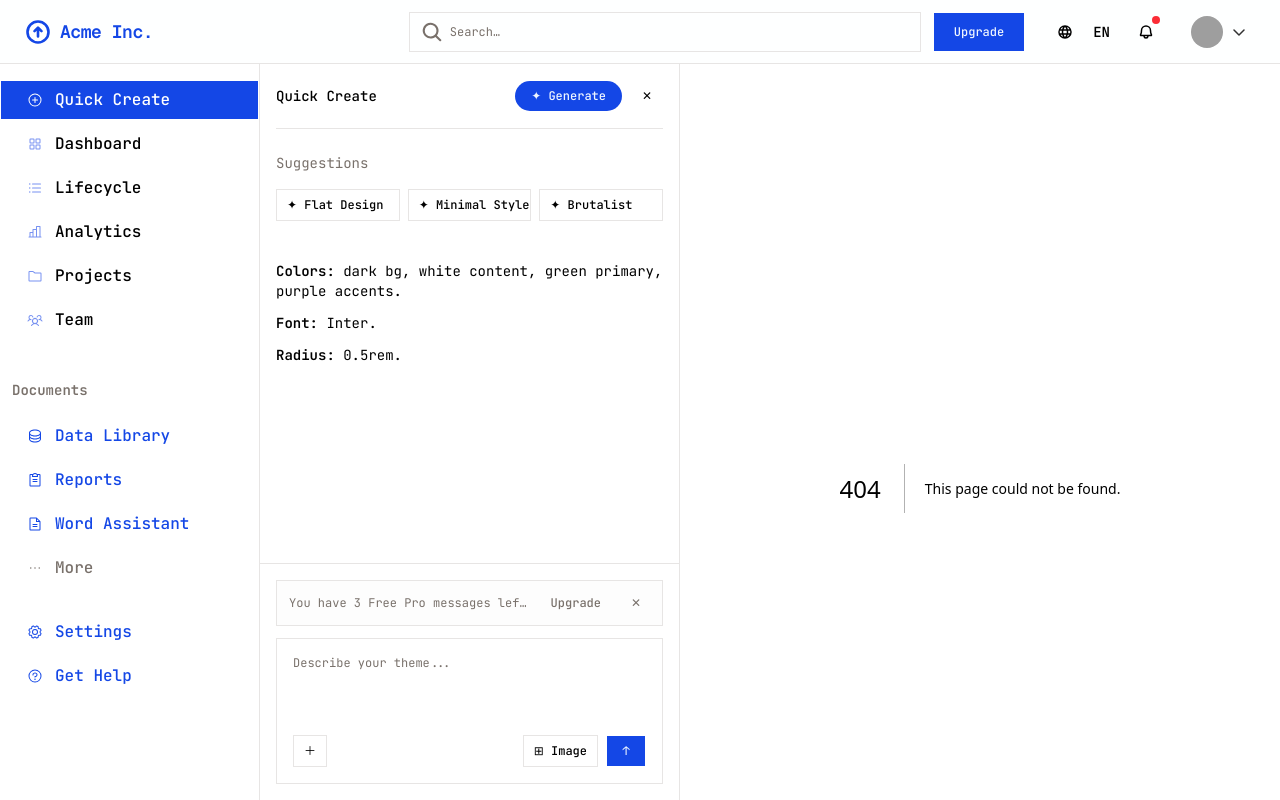
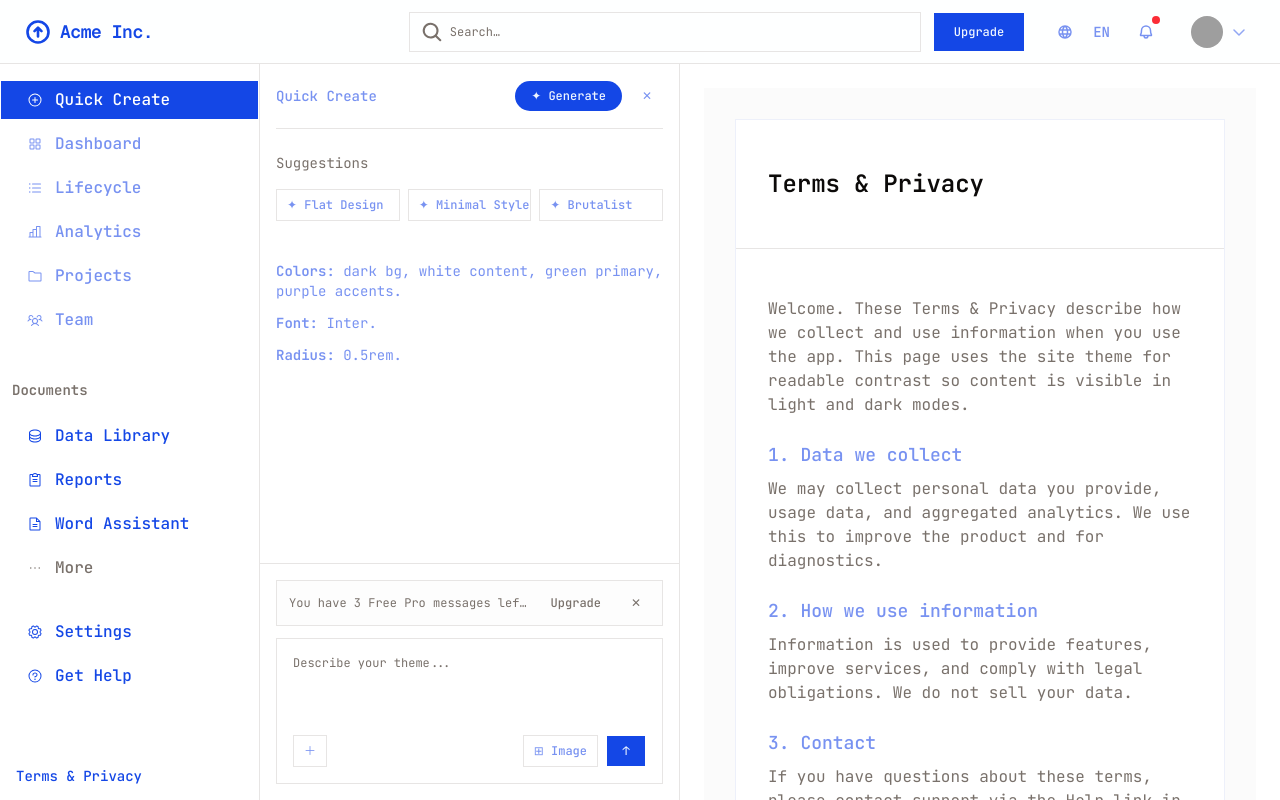
Before and after one commit to EugeneMakita/front-end, a Next.js app: page /terms in a window 1280 px wide. Before the commit this address had no page. Built offline with nearby package versions, Linux system fonts and the light colour scheme; grey boxes are pictures that could not be loaded.

Commit message:
feat(terms): add Terms & Privacy page with themed styles

```diff
--- /dev/null
+++ b/app/terms/page.tsx
@@ -0,0 +1,51 @@
+"use client"
+
+import * as React from "react"
+import { Card, CardContent, CardHeader, CardTitle } from "@/components/ui/card"
+import { Separator } from "@/components/ui/separator"
+
+export default function TermsPage() {
+  return (
+    <main className="min-h-screen bg-muted/40 p-8">
+      <Card className="mx-auto max-w-4xl">
+        <CardHeader className="space-y-2 p-8">
+          <CardTitle className="text-2xl font-semibold">Terms & Privacy</CardTitle>
+        </CardHeader>
+
+        <Separator />
+
+        <CardContent className="p-8 space-y-6 text-base text-muted-foreground">
+          <p>
+            Welcome. These Terms & Privacy describe how we collect and use information
+            when you use the app. This page uses the site theme for readable contrast
+            so content is visible in light and dark modes.
+          </p>
+
+          <section>
+            <h3 className="mb-2 text-lg font-medium text-foreground">1. Data we collect</h3>
+            <p>
+              We may collect personal data you provide, usage data, and aggregated
+              analytics. We use this to improve the product and for diagnostics.
+            </p>
+          </section>
+
+          <section>
+            <h3 className="mb-2 text-lg font-medium text-foreground">2. How we use information</h3>
+            <p>
+              Information is used to provide features, improve services, and comply
+              with legal obligations. We do not sell your data.
+            </p>
+          </section>
+
+          <section>
+            <h3 className="mb-2 text-lg font-medium text-foreground">3. Contact</h3>
+            <p>
+              If you have questions about these terms, please contact support via the
+              Help link in the app.
+            </p>
+          </section>
+        </CardContent>
+      </Card>
+    </main>
+  )
+}
--- a/components/sidebar.tsx
+++ b/components/sidebar.tsx
@@ -142,7 +142,8 @@ export default function Sidebar({
         collapsed && "w-[64px]"
       )}
     >
-      <ScrollArea className="h-[calc(100vh-64px)]">
+      <div className="flex flex-col h-full">
+        <ScrollArea className="flex-1">
           <div className={cn("px-0 py-4", collapsed && "px-0")}>
             <div className="space-y-1">
               {top.map((item) => (
@@ -188,8 +189,23 @@ export default function Sidebar({
           </div>
         </ScrollArea>
 
-      {/* Spacer to preserve layout height previously used by profile footer */}
-      <div className="h-16" />
+        {/* Bottom-left footer: Terms & Privacy */}
+        <div className="px-4 py-3">
+          {!collapsed ? (
+            <a
+              href="/terms"
+              className="text-sm font-medium text-primary hover:underline"
+            >
+              Terms & Privacy
+            </a>
+          ) : (
+            <a href="/terms" className="block w-full text-center text-primary" aria-label="Terms and Privacy">
+              {/* show small dot when collapsed to indicate presence */}
+              <span className="inline-block h-2 w-2 rounded-full bg-primary" />
+            </a>
+          )}
+        </div>
+      </div>
     </aside>
   )
 }
```
Lines whose indentation alone changed are shown as unchanged.
